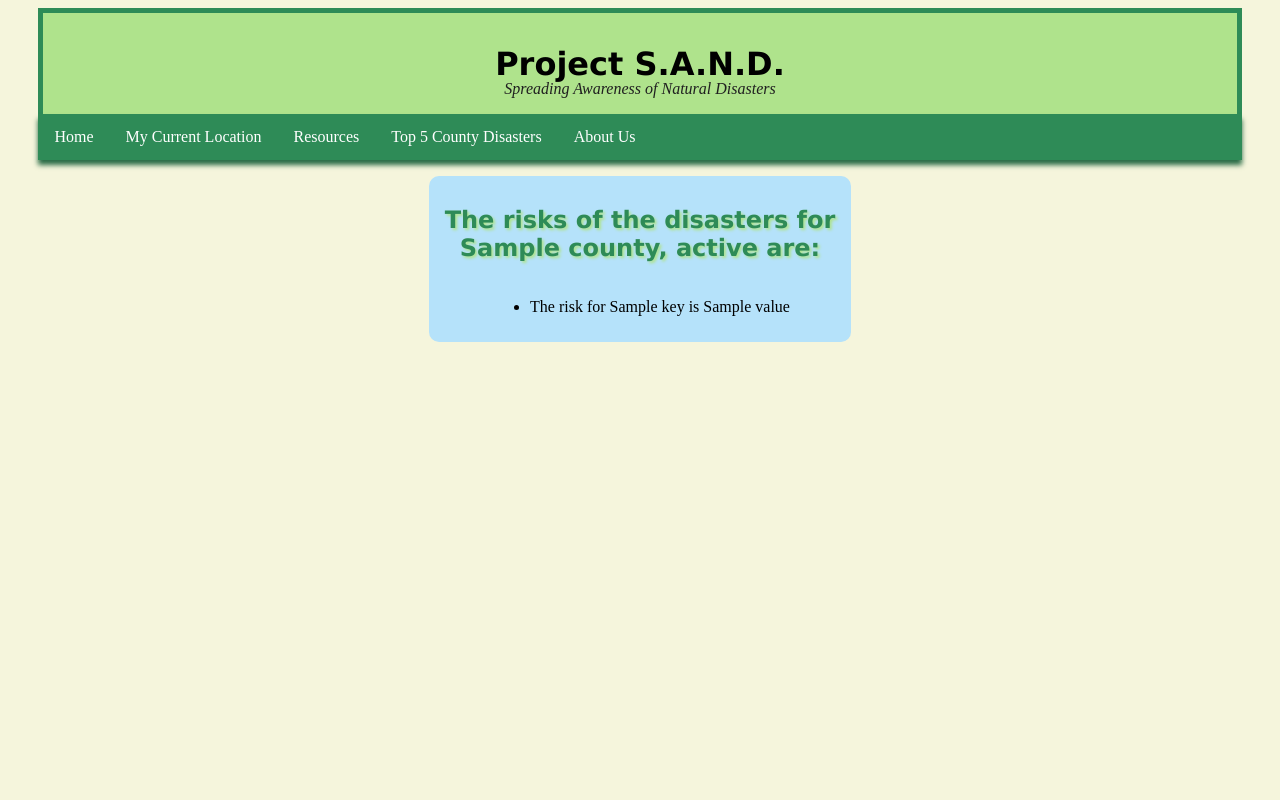
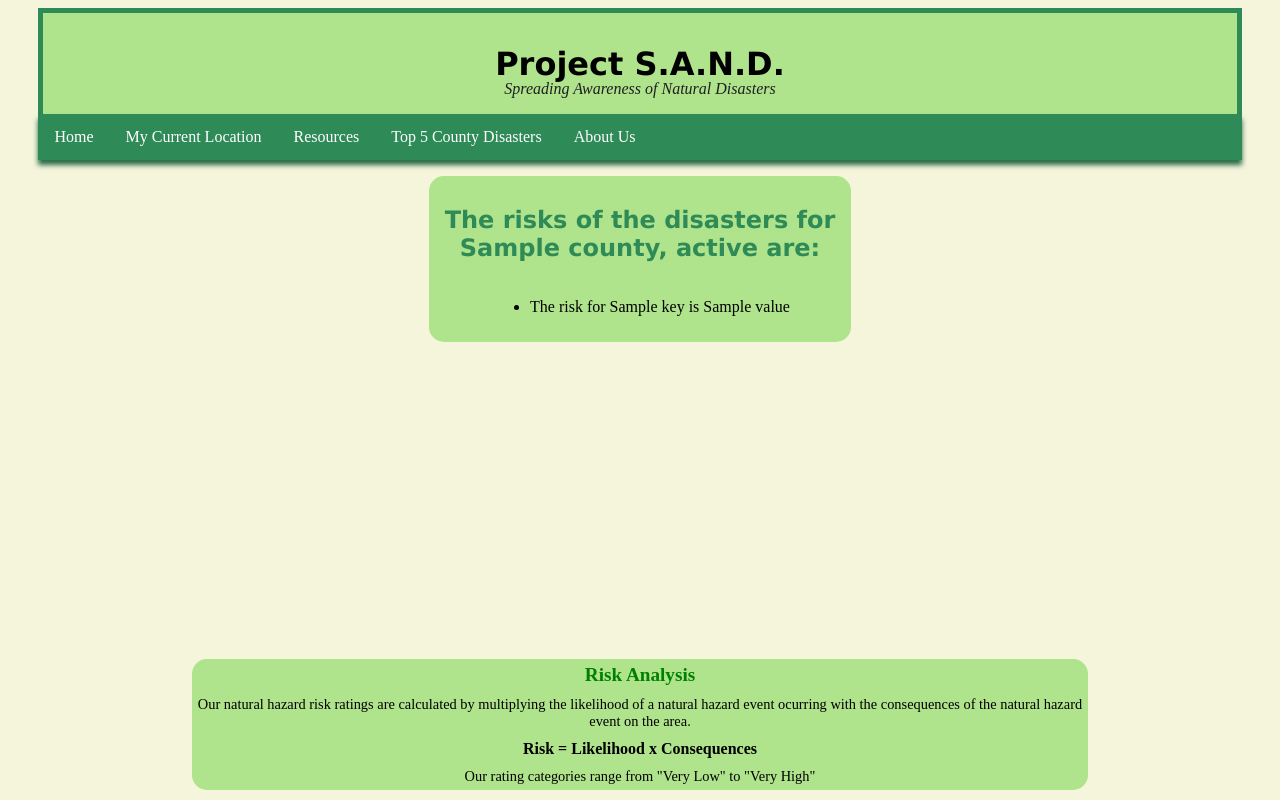
Before and after one commit to dynamiquet/Project-SAND, a Flask app: template templates/displaydata.html in a window 1280 px wide. Run offline with Flask 3, Linux system fonts and the light colour scheme; the template is opened without the code that fills it: most values are stand-ins (such as "Sample title", 1, 10 or a date in 2020).

Commit message:
quickly added ugly info on what ratings mean

```diff
--- a/static/datastyle.css
+++ b/static/datastyle.css
@@ -162,10 +162,10 @@ h2#HelpfulTextAboveSearchInput {
 	display: flex;
 	align-items: center;
 	flex-direction: column;
-	background-color: #B5E2FA;
+	background-color: #afe38c;
 	padding: 10px;
 	width: 35%;
-	border-radius: 10px;
+	border-radius: 15px;
 	margin: auto;
     border: #000000;
     border-width: 10px;
@@ -177,12 +177,45 @@ body {
 }
 
 div.top5box {
+	text-align: center;
+	display: flex;
+	flex-direction: column;
+	align-items: center;
     background-color: #afe38c;
     width: 700px;
     border: 2px solid green;
     border-radius: 15px;
     padding: 10px;
     margin: 0 auto;
+}
+
+div.RiskInfo {
+	background-color: #afe38c;
+	display: flex;
+	flex-direction: column;
+	align-items: center;
+	border-radius: 15px;
+	width: 70%;
+	text-align: center;
+	bottom: 0;
+	margin-bottom: 10px;
+	left: 15%;
+	position: fixed;
+}
+
+div.RiskInfo h3 {
+	color: green;
+    margin: 5px 0;
+    font-size: 1.2em;
+}
+
+div.RiskInfo p {
+    margin: 5px 0;
+    font-size: 0.9em;
+}
+
+div.RiskInfo strong {
+    margin: 5px 0;
 }
 
 .errorDisplay {
@@ -197,7 +230,7 @@ div.top5box {
 
 #GoogleMap {
     height: 400px;
-    width: 60%; /* The width is the width of the web page */
+    width: 60%;
 	margin: 0 auto;
     border: 3px solid green;
     border-radius: 15px;
--- a/templates/displaydata.html
+++ b/templates/displaydata.html
@@ -26,5 +26,13 @@
                 {% endfor %}
             </ul>
         </div>
+
+        <div class = "RiskInfo">
+            <h3 id = "RiskInfoHeader"> Risk Analysis</h3>
+            <p> Our natural hazard risk ratings are calculated by multiplying the likelihood of a natural hazard event
+                ocurring with the consequences of the natural hazard event on the area.</p>
+            <strong> Risk = Likelihood x Consequences</strong>
+            <p>Our rating categories range from "Very Low" to "Very High"</p>
+        </div>
     </body>
 </html>
```
Also changed, not shown: templates/displaytop5data.html (+8 -0 lines).
